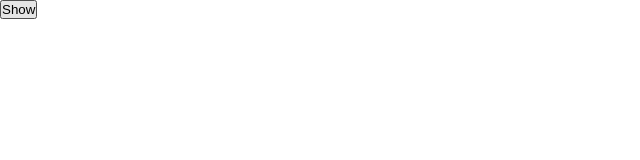
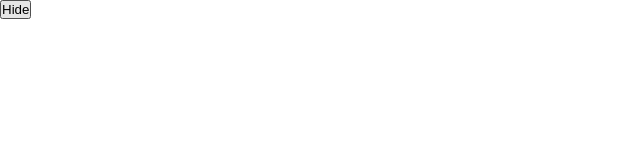
Before and after one commit to Chupriarti/react-animation, a React (Create React App) app: page / in a window 1280 px wide. Shown: the top 160 px of the page, without its empty margins (0-640 px from the left). Built offline with nearby package versions, Linux system fonts and the light colour scheme; the HTML template or start-up script is replaced by a standard one.

Commit message:
prepare transition structure

```diff
--- a/src/App.js
+++ b/src/App.js
@@ -1,14 +1,20 @@
 import React from 'react';
 import './App.css';
+import { Transition } from 'react-transition-group';
 
 function App() {
-  const [loaderVisible, setLoaderVisible] = React.useState(false);
+  const [loaderVisible, setLoaderVisible] = React.useState(true);
 
   return (
     <div className="App">
       <button onClick={() => setLoaderVisible(!loaderVisible)}>{loaderVisible ? "Hide" : "Show"}</button>
       <div className="wrap">
-        { loaderVisible && <div className="circle"/> }
+        <Transition
+          in={loaderVisible}
+          timeout={2000}
+        >
+          {state => <div className={`circle ${state}`}/>}
+        </Transition>
       </div>
     </div>
   );
```
